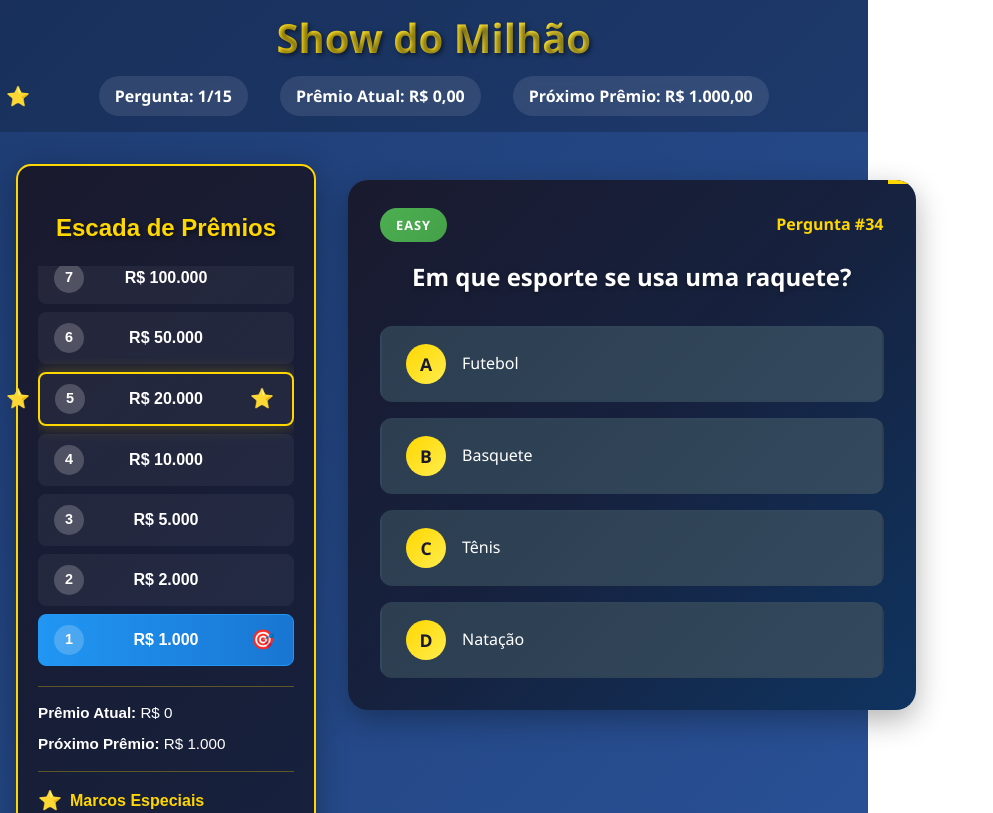
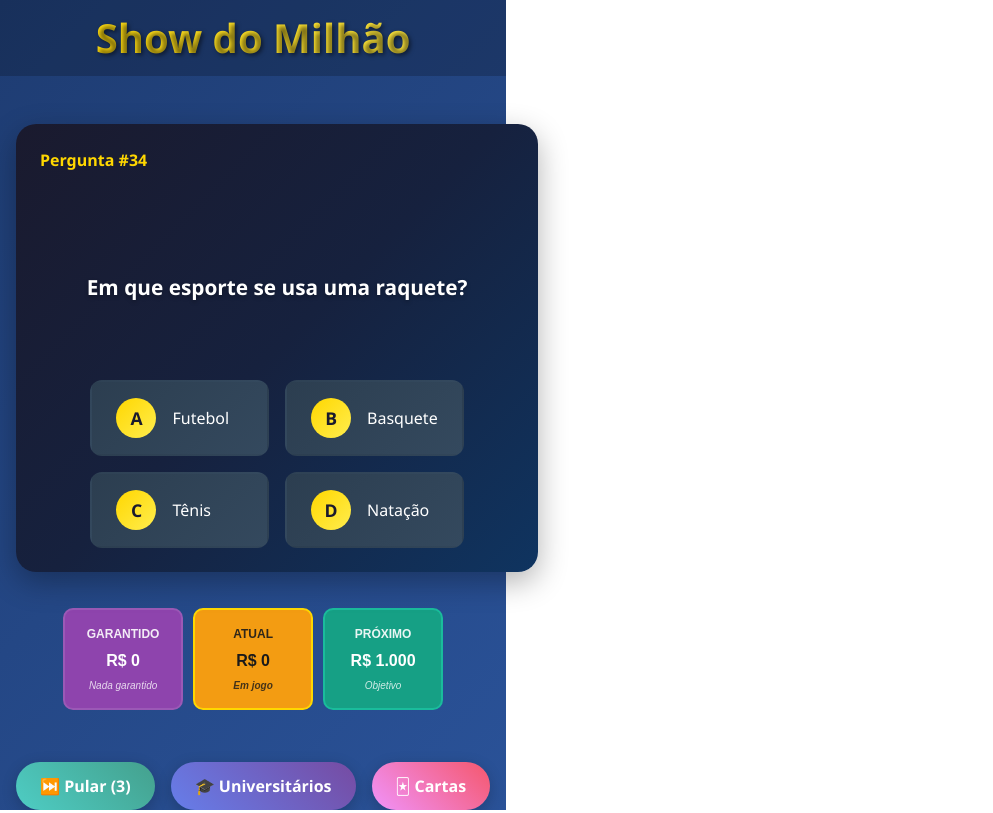
Before and after one commit to dnlhirata/showdomilhao, a React (Vite) app: page / in a window 1280 px wide. Shown: the top 813 px of the page, without its empty margins (0-993 px from the left). Built offline with nearby package versions, Linux system fonts and the light colour scheme.

Commit message:
feat: Melhorias no layout e UX do jogo

```diff
--- a/src/App.css
+++ b/src/App.css
@@ -48,24 +48,18 @@
   max-width: 1200px;
   margin: 0 auto;
   padding: 0 1rem;
+  display: flex;
+  flex-direction: column;
+  align-items: center;
+  min-height: calc(100vh - 120px);
+  justify-content: center;
 }
 
-/* Game Layout with Prize Tracker */
-.game-layout {
-  display: grid;
-  grid-template-columns: 300px 1fr;
-  gap: 2rem;
-  margin-bottom: 2rem;
-}
-
-.prize-sidebar {
-  position: sticky;
-  top: 1rem;
-  height: fit-content;
-}
-
+/* Question Area */
 .question-area {
-  min-width: 0; /* Prevent overflow */
+  width: 100%;
+  max-width: 900px;
+  margin: 0 auto;
 }
 
 /* Help Buttons */
@@ -285,18 +279,8 @@
     padding: 0.4rem 0.8rem;
   }
 
-  .game-layout {
-    grid-template-columns: 1fr;
-    gap: 1rem;
-  }
-
-  .prize-sidebar {
-    position: static;
-    order: 2;
-  }
-
   .question-area {
-    order: 1;
+    padding: 0 10px;
   }
 
   .help-buttons {
--- a/src/App.tsx
+++ b/src/App.tsx
@@ -137,27 +137,9 @@ function App() {
     <div className="app">
       <header className="game-header">
         <h1>Show do Milhão</h1>
-        <div className="game-info">
-          <div className="score-info">
-            <span>Pergunta: {gameState.currentQuestionIndex + 1}/15</span>
-            <span>Prêmio Atual: {formatPrize(getCurrentPrize())}</span>
-            <span>Próximo Prêmio: {formatPrize(getNextPrize())}</span>
-          </div>
-        </div>
       </header>
 
       <main className="game-main">
-        <div className="game-layout">
-          {/* Prize Tracker */}
-          <aside className="prize-sidebar">
-            <PrizeTracker
-              prizes={prizes}
-              currentScore={gameState.score}
-              gameOver={gameState.gameOver}
-              won={gameState.won}
-            />
-          </aside>
-
         {/* Question Area */}
         <div className="question-area">
           <QuestionCard
@@ -170,7 +152,14 @@ function App() {
             isCorrect={selectedOption === gameState.currentQuestion.correct}
           />
         </div>
-        </div>
+
+        {/* Prize Tracker - Embaixo das perguntas */}
+        <PrizeTracker
+          prizes={prizes}
+          currentScore={gameState.score}
+          gameOver={gameState.gameOver}
+          won={gameState.won}
+        />
 
         {/* Resultado da Ajuda dos Universitários */}
         {universityResult && (
--- a/src/components/PrizeTracker.css
+++ b/src/components/PrizeTracker.css
@@ -1,250 +1,128 @@
-.prize-tracker {
-  background: linear-gradient(135deg, #1a1a2e, #16213e);
-  border-radius: 15px;
-  padding: 20px;
-  color: white;
-  font-family: 'Arial', sans-serif;
-  box-shadow: 0 8px 32px rgba(0, 0, 0, 0.3);
-  border: 2px solid #ffd700;
-  max-width: 350px;
-  margin: 0 auto;
+/* Container principal das caixinhas */
+.prize-tracker-show {
+  margin: 20px auto;
+  padding: 0 20px;
+  max-width: 100%;
 }
 
-.prize-tracker-title {
-  text-align: center;
-  color: #ffd700;
-  font-size: 1.5rem;
-  font-weight: bold;
-  margin-bottom: 20px;
-  text-shadow: 2px 2px 4px rgba(0, 0, 0, 0.5);
+/* Container das 3 caixinhas */
+.prizes-display {
+  display: flex;
+  justify-content: center;
+  gap: 10px;
+  margin: 0 auto;
+  max-width: 500px;
 }
 
-.prize-list {
-  display: flex;
-  flex-direction: column-reverse; /* Mostra do maior para o menor */
-  gap: 8px;
-  margin-bottom: 20px;
-  max-height: 400px;
-  overflow-y: auto;
+/* Cada caixinha individual */
+.prize-section {
+  flex: 1;
+  max-width: 150px;
+  min-width: 120px;
+  padding: 15px 10px;
+  border-radius: 10px;
+  text-align: center;
+  color: white;
+  font-family: Arial, sans-serif;
+  border: 2px solid;
+  box-sizing: border-box;
 }
 
-.prize-item {
-  display: flex;
-  align-items: center;
-  justify-content: space-between;
-  padding: 10px 15px;
-  border-radius: 8px;
-  transition: all 0.3s ease;
-  border: 1px solid transparent;
-  background: rgba(255, 255, 255, 0.05);
+/* Caixinha da esquerda - Garantido */
+.guaranteed {
+  background-color: #8e44ad;
+  border-color: #9b59b6;
 }
 
-.prize-item:hover {
-  transform: translateX(5px);
-  box-shadow: 0 4px 12px rgba(255, 215, 0, 0.2);
+/* Caixinha do meio - Atual */
+.current {
+  background-color: #f39c12;
+  border-color: #ffd700;
+  color: #1a1a1a;
+  font-weight: bold;
 }
 
-/* Estados dos prêmios */
-.prize-completed {
-  background: linear-gradient(90deg, #4caf50, #45a049);
-  border-color: #4caf50;
-  color: white;
+/* Caixinha da direita - Próximo */
+.next {
+  background-color: #16a085;
+  border-color: #1abc9c;
 }
 
-.prize-current {
-  background: linear-gradient(90deg, #ffd700, #ffed4e);
-  border-color: #ffd700;
-  color: #1a1a2e;
+/* Título de cada caixinha */
+.prize-label {
+  font-size: 12px;
   font-weight: bold;
-  animation: pulse 2s infinite;
-  box-shadow: 0 0 20px rgba(255, 215, 0, 0.5);
+  text-transform: uppercase;
+  margin-bottom: 8px;
+  opacity: 0.9;
 }
 
-.prize-next {
-  background: linear-gradient(90deg, #2196f3, #1976d2);
-  border-color: #2196f3;
-  color: white;
+/* Valor do prêmio */
+.prize-value {
+  font-size: 16px;
+  font-weight: bold;
+  margin: 8px 0;
+  line-height: 1.2;
 }
 
-.prize-won {
-  background: linear-gradient(90deg, #ff9800, #f57c00);
-  border-color: #ff9800;
-  color: white;
-  animation: celebration 1s ease-in-out;
-}
-
-.prize-lost {
-  background: linear-gradient(90deg, #f44336, #d32f2f);
-  border-color: #f44336;
-  color: white;
-  opacity: 0.7;
-}
-
-.prize-special {
-  border: 2px solid #ffd700 !important;
-  box-shadow: 0 0 15px rgba(255, 215, 0, 0.3);
-}
-
-.prize-special::before {
-  content: '⭐';
-  position: absolute;
-  left: -10px;
-  font-size: 1.2rem;
-}
-
-.prize-number {
-  background: rgba(255, 255, 255, 0.2);
-  border-radius: 50%;
-  width: 30px;
-  height: 30px;
-  display: flex;
-  align-items: center;
-  justify-content: center;
-  font-weight: bold;
-  font-size: 0.9rem;
-}
-
-.prize-value {
-  flex: 1;
-  text-align: center;
-  font-weight: bold;
-  font-size: 1rem;
-}
-
-.prize-indicator {
-  font-size: 1.2rem;
-  width: 30px;
-  text-align: center;
-}
-
-/* Informações adicionais */
-.prize-info {
-  border-top: 1px solid rgba(255, 215, 0, 0.3);
-  padding-top: 15px;
-  margin-top: 15px;
-}
-
-.current-prize,
-.next-prize {
-  margin-bottom: 8px;
-  font-size: 0.95rem;
-}
-
-.final-result {
-  margin-top: 15px;
-  padding: 12px;
-  border-radius: 8px;
-  text-align: center;
-  font-size: 1rem;
-}
-
-.result-won {
-  background: linear-gradient(90deg, #4caf50, #45a049);
-  border: 2px solid #4caf50;
-}
-
-.result-lost {
-  background: linear-gradient(90deg, #f44336, #d32f2f);
-  border: 2px solid #f44336;
-}
-
-/* Marcos especiais */
-.special-milestones {
-  border-top: 1px solid rgba(255, 215, 0, 0.3);
-  padding-top: 15px;
-  margin-top: 15px;
-}
-
-.milestone-info {
-  display: flex;
-  align-items: center;
-  gap: 8px;
-  margin-bottom: 10px;
-  font-weight: bold;
-  color: #ffd700;
-}
-
-.milestone-icon {
-  font-size: 1.2rem;
-}
-
-.milestone-list {
-  display: flex;
-  flex-direction: column;
-  gap: 4px;
-}
-
-.milestone {
-  font-size: 0.85rem;
-  color: #cccccc;
-  padding-left: 20px;
-}
-
-/* Animações */
-@keyframes pulse {
-  0% {
-    box-shadow: 0 0 20px rgba(255, 215, 0, 0.5);
-  }
-  50% {
-    box-shadow: 0 0 30px rgba(255, 215, 0, 0.8);
-  }
-  100% {
-    box-shadow: 0 0 20px rgba(255, 215, 0, 0.5);
-  }
-}
-
-@keyframes celebration {
-  0% {
-    transform: scale(1);
-  }
-  50% {
-    transform: scale(1.05);
-  }
-  100% {
-    transform: scale(1);
-  }
+/* Descrição */
+.prize-description {
+  font-size: 10px;
+  opacity: 0.8;
+  font-style: italic;
+  margin-top: 8px;
 }
 
 /* Responsividade */
 @media (max-width: 768px) {
-  .prize-tracker {
-    max-width: 100%;
-    margin: 0;
-    padding: 15px;
+  .prize-tracker-show {
+    padding: 0 10px;
   }
 
-  .prize-tracker-title {
-    font-size: 1.3rem;
+  .prizes-display {
+    gap: 8px;
+    max-width: 100%;
   }
 
-  .prize-item {
-    padding: 8px 12px;
+  .prize-section {
+    min-width: 100px;
+    max-width: 120px;
+    padding: 12px 8px;
   }
 
   .prize-value {
-    font-size: 0.9rem;
+    font-size: 14px;
   }
 
-  .prize-list {
-    max-height: 300px;
+  .prize-label {
+    font-size: 10px;
+  }
+
+  .prize-description {
+    font-size: 9px;
   }
 }
 
-/* Scrollbar personalizada */
-.prize-list::-webkit-scrollbar {
-  width: 6px;
+@media (max-width: 480px) {
+  .prizes-display {
+    gap: 5px;
   }
 
-.prize-list::-webkit-scrollbar-track {
-  background: rgba(255, 255, 255, 0.1);
-  border-radius: 3px;
+  .prize-section {
+    min-width: 80px;
+    max-width: 100px;
+    padding: 10px 5px;
   }
 
-.prize-list::-webkit-scrollbar-thumb {
-  background: rgba(255, 215, 0, 0.5);
-  border-radius: 3px;
+  .prize-value {
+    font-size: 12px;
   }
 
-.prize-list::-webkit-scrollbar-thumb:hover {
-  background: rgba(255, 215, 0, 0.8);
+  .prize-label {
+    font-size: 9px;
   }
+
+  .prize-description {
+    font-size: 8px;
+  }
+}
--- a/src/components/PrizeTracker.tsx
+++ b/src/components/PrizeTracker.tsx
@@ -9,7 +9,8 @@ interface PrizeTrackerProps {
 }
 
 /**
- * Componente que exibe a escada de prêmios do Show do Milhão
+ * Componente que exibe os prêmios no estilo Show do Milhão
+ * Mostra: Prêmio Garantido (esquerda) | Prêmio Atual (centro) | Próximo Prêmio (direita)
  */
 export const PrizeTracker: React.FC<PrizeTrackerProps> = ({
   prizes,
@@ -29,112 +30,106 @@ export const PrizeTracker: React.FC<PrizeTrackerProps> = ({
   };
 
   /**
-   * Determina a classe CSS para cada item da escada
+   * Calcula o prêmio garantido (que o jogador leva se errar)
    */
-  const getPrizeItemClass = (index: number): string => {
-    const baseClass = 'prize-item';
+  const getGuaranteedPrize = (): number => {
+    if (currentScore <= 0) return 0;
 
-    if (gameOver && won && index === currentScore - 1) {
-      return `${baseClass} prize-won`;
-    }
+    // Marcos de parada garantidos (no Show do Milhão real)
+    // 1ª pergunta = R$ 0 garantido
+    // 2ª-5ª pergunta = R$ 1.000 garantido
+    // 6ª-10ª pergunta = R$ 50.000 garantido
+    // 11ª+ pergunta = R$ 500.000 garantido
 
-    if (gameOver && !won && index === currentScore - 1) {
-      return `${baseClass} prize-lost`;
-    }
-
-    if (index === currentScore - 1) {
-      return `${baseClass} prize-current`;
-    }
-
-    if (index < currentScore) {
-      return `${baseClass} prize-completed`;
-    }
-
-    if (index === currentScore) {
-      return `${baseClass} prize-next`;
-    }
-
-    return baseClass;
+    if (currentScore <= 1) return 0;
+    if (currentScore <= 5) return prizes[0]; // R$ 1.000
+    if (currentScore <= 10) return prizes[4]; // R$ 50.000
+    return prizes[8]; // R$ 500.000
   };
 
   /**
-   * Verifica se é um prêmio especial (marcos importantes)
+   * Obtém o prêmio atual
    */
-  const isSpecialPrize = (index: number): boolean => {
-    // Marcos especiais: 5ª pergunta (R$ 50.000), 10ª pergunta (R$ 500.000), 15ª pergunta (R$ 1.000.000)
-    return index === 4 || index === 9 || index === 14;
+  const getCurrentPrize = (): number => {
+    if (currentScore <= 0) return 0;
+    return prizes[currentScore - 1] || 0;
   };
 
+  /**
+   * Obtém o próximo prêmio
+   */
+  const getNextPrize = (): number => {
+    if (currentScore >= prizes.length) return prizes[prizes.length - 1];
+    return prizes[currentScore] || prizes[prizes.length - 1];
+  };
+
+  /**
+   * Determina o status do jogo para exibição
+   */
+  const getGameStatus = () => {
+    if (gameOver) {
+      if (won) {
+        return {
+          message: "PARABÉNS! VOCÊ É MILIONÁRIO!",
+          className: "status-won"
+        };
+      } else {
+        return {
+          message: `GAME OVER! Você levou ${formatPrize(getGuaranteedPrize())}`,
+          className: "status-lost"
+        };
+      }
+    }
+
+    return {
+      message: `Pergunta ${currentScore + 1} de ${prizes.length}`,
+      className: "status-playing"
+    };
+  };
+
+  const guaranteedPrize = getGuaranteedPrize();
+  const currentPrize = getCurrentPrize();
+  const nextPrize = getNextPrize();
+  const status = getGameStatus();
+
   return (
-    <div className="prize-tracker">
-      <h3 className="prize-tracker-title">Escada de Prêmios</h3>
+    <div className="prize-tracker-show">
+      {/* Layout horizontal dos prêmios */}
+      <div className="prizes-display">
 
-      <div className="prize-list">
-        {prizes.map((prize, index) => (
-          <div
-            key={index}
-            className={`${getPrizeItemClass(index)} ${isSpecialPrize(index) ? 'prize-special' : ''}`}
-          >
-            <div className="prize-number">
-              {index + 1}
-            </div>
-
-            <div className="prize-value">
-              {formatPrize(prize)}
-            </div>
-
-            <div className="prize-indicator">
-              {index === currentScore - 1 && !gameOver && '👤'}
-              {index === currentScore - 1 && gameOver && won && '🏆'}
-              {index === currentScore - 1 && gameOver && !won && '❌'}
-              {index < currentScore && '✓'}
-              {index === currentScore && !gameOver && '🎯'}
-              {isSpecialPrize(index) && index >= currentScore && '⭐'}
-            </div>
+        {/* Prêmio Garantido (Esquerda) */}
+        <div className="prize-section guaranteed">
+          <div className="prize-label">GARANTIDO</div>
+          <div className="prize-value guaranteed-value">
+            {formatPrize(guaranteedPrize)}
           </div>
-        ))}
-      </div>
-
-      {/* Informações adicionais */}
-      <div className="prize-info">
-        <div className="current-prize">
-          <strong>Prêmio Atual:</strong>{' '}
-          {currentScore > 0 ? formatPrize(prizes[currentScore - 1]) : 'R$ 0'}
+          <div className="prize-description">
+            {guaranteedPrize === 0 ? "Nada garantido" : "Se errar"}
+          </div>
         </div>
 
-        {!gameOver && currentScore < prizes.length && (
-          <div className="next-prize">
-            <strong>Próximo Prêmio:</strong>{' '}
-            {formatPrize(prizes[currentScore])}
+        {/* Prêmio Atual (Centro) */}
+        <div className="prize-section current">
+          <div className="prize-label">ATUAL</div>
+          <div className="prize-value current-value">
+            {formatPrize(currentPrize)}
           </div>
-        )}
+          <div className="prize-description">
+            {gameOver && won ? "CONQUISTADO!" : gameOver ? "Perdido" : "Em jogo"}
+          </div>
+        </div>
 
-        {gameOver && (
-          <div className={`final-result ${won ? 'result-won' : 'result-lost'}`}>
-            {won ? (
-              <>
-                🎉 <strong>PARABÉNS!</strong> Você ganhou {formatPrize(prizes[prizes.length - 1])}!
-              </>
-            ) : (
-              <>
-                😔 <strong>Game Over!</strong> Você levou {currentScore > 0 ? formatPrize(prizes[currentScore - 1]) : 'R$ 0'}
-              </>
-            )}
+        {/* Próximo Prêmio (Direita) */}
+        <div className="prize-section next">
+          <div className="prize-label">PRÓXIMO</div>
+          <div className="prize-value next-value">
+            {currentScore >= prizes.length ? "FIM" : formatPrize(nextPrize)}
           </div>
-        )}
-      </div>
+          <div className="prize-description">
+            {currentScore >= prizes.length ? "Completo" : "Objetivo"}
+          </div>
+        </div>
 
-      {/* Marcos especiais */}
-      <div className="special-milestones">
-        <div className="milestone-info">
-          <span className="milestone-icon">⭐</span>
-          <span className="milestone-text">Marcos Especiais</span>
-        </div>
-        <div className="milestone-list">
-          <div className="milestone">5ª pergunta: {formatPrize(prizes[4])}</div>
-          <div className="milestone">10ª pergunta: {formatPrize(prizes[9])}</div>
-          <div className="milestone">15ª pergunta: {formatPrize(prizes[14])}</div>
-        </div>
       </div>
     </div>
   );
--- a/src/components/QuestionCard.css
+++ b/src/components/QuestionCard.css
@@ -1,31 +1,21 @@
 .question-card {
   background: linear-gradient(135deg, #1a1a2e 0%, #16213e 50%, #0f3460 100%);
   border-radius: 20px;
-  padding: 2rem;
-  margin: 1rem 0;
+  padding: 1.5rem;
+  margin: 1rem auto;
   box-shadow: 0 10px 30px rgba(0, 0, 0, 0.3);
   color: white;
-  max-width: 800px;
+  max-width: 900px;
   width: 100%;
+  min-height: 400px;
   position: relative;
   overflow: hidden;
+  display: flex;
+  flex-direction: column;
+  justify-content: space-between;
 }
 
-.question-card::before {
-  content: '';
-  position: absolute;
-  top: 0;
-  left: 0;
-  right: 0;
-  height: 4px;
-  background: linear-gradient(90deg, #ffd700, #ffed4e, #ffd700);
-  animation: shimmer 2s infinite;
-}
 
-@keyframes shimmer {
-  0% { transform: translateX(-100%); }
-  100% { transform: translateX(100%); }
-}
 
 .question-header {
   display: flex;
@@ -36,29 +26,6 @@
   gap: 1rem;
 }
 
-.question-level .level-badge {
-  padding: 0.5rem 1rem;
-  border-radius: 20px;
-  font-weight: bold;
-  font-size: 0.8rem;
-  text-transform: uppercase;
-  letter-spacing: 1px;
-}
-
-.level-easy {
-  background: linear-gradient(135deg, #4CAF50, #45a049);
-  color: white;
-}
-
-.level-medium {
-  background: linear-gradient(135deg, #FF9800, #f57c00);
-  color: white;
-}
-
-.level-hard {
-  background: linear-gradient(135deg, #f44336, #d32f2f);
-  color: white;
-}
 
 .question-number {
   color: #ffd700;
@@ -67,12 +34,16 @@
 }
 
 .question-text {
-  margin-bottom: 2rem;
   text-align: center;
+  flex: 1;
+  display: flex;
+  align-items: center;
+  justify-content: center;
+  min-height: 80px;
 }
 
 .question-text h2 {
-  font-size: 1.5rem;
+  font-size: 1.3rem;
   line-height: 1.4;
   margin: 0;
   color: #ffffff;
@@ -81,8 +52,11 @@
 
 .options-container {
   display: grid;
-  grid-template-columns: 1fr;
+  grid-template-columns: 1fr 1fr;
+  grid-template-rows: 1fr 1fr;
   gap: 1rem;
+  max-width: 800px;
+  margin: 0 auto;
 }
 
 .question-option {
@@ -200,8 +174,9 @@
 @media (max-width: 768px) {
   .question-card {
     padding: 1.5rem;
-    margin: 0.5rem;
+    margin: 0.5rem auto;
     border-radius: 15px;
+    min-height: 350px;
   }
 
   .question-text h2 {
@@ -225,12 +200,19 @@
     text-align: center;
     gap: 0.5rem;
   }
+
+  .options-container {
+    gap: 0.5rem;
+    grid-template-columns: 1fr 1fr;
+    grid-template-rows: 1fr 1fr;
+  }
 }
 
 @media (max-width: 480px) {
   .question-card {
     padding: 1rem;
-    margin: 0.25rem;
+    margin: 0.25rem auto;
+    min-height: 320px;
   }
 
   .question-text h2 {
@@ -248,6 +230,12 @@
     font-size: 0.9rem;
     margin-right: 0.6rem;
   }
+
+  .options-container {
+    gap: 0.3rem;
+    grid-template-columns: 1fr 1fr;
+    grid-template-rows: 1fr 1fr;
+  }
 }
 
 /* High contrast mode support */
@@ -264,7 +252,6 @@
 /* Reduced motion support */
 @media (prefers-reduced-motion: reduce) {
   .question-option,
-  .question-card::before,
   .option-correct,
   .option-incorrect {
     animation: none;
--- a/src/components/QuestionCard.tsx
+++ b/src/components/QuestionCard.tsx
@@ -62,11 +62,6 @@ const QuestionCard: React.FC<QuestionCardProps> = ({
   return (
     <div className="question-card">
       <div className="question-header">
-        <div className="question-level">
-          <span className={`level-badge level-${question.level}`}>
-            {question.level.toUpperCase()}
-          </span>
-        </div>
         <div className="question-number">Pergunta #{question.id}</div>
       </div>
 
```
Lines whose indentation alone changed are shown as unchanged.
